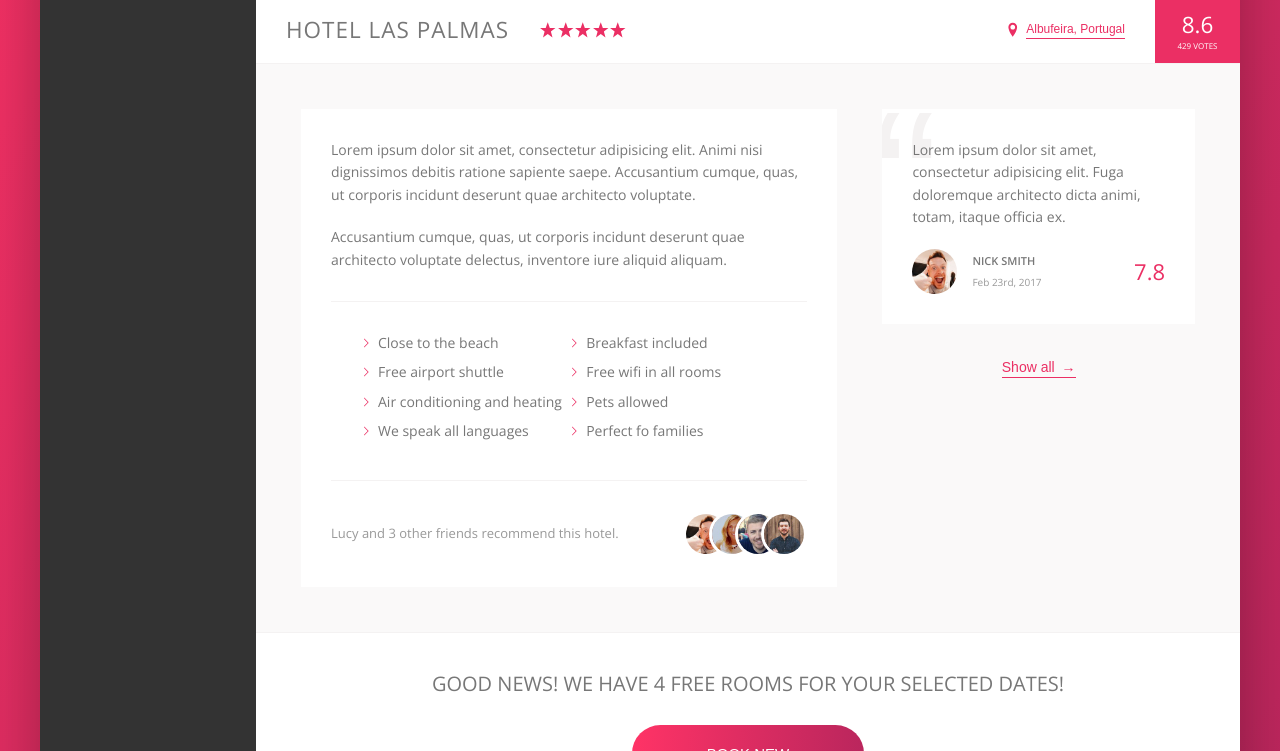
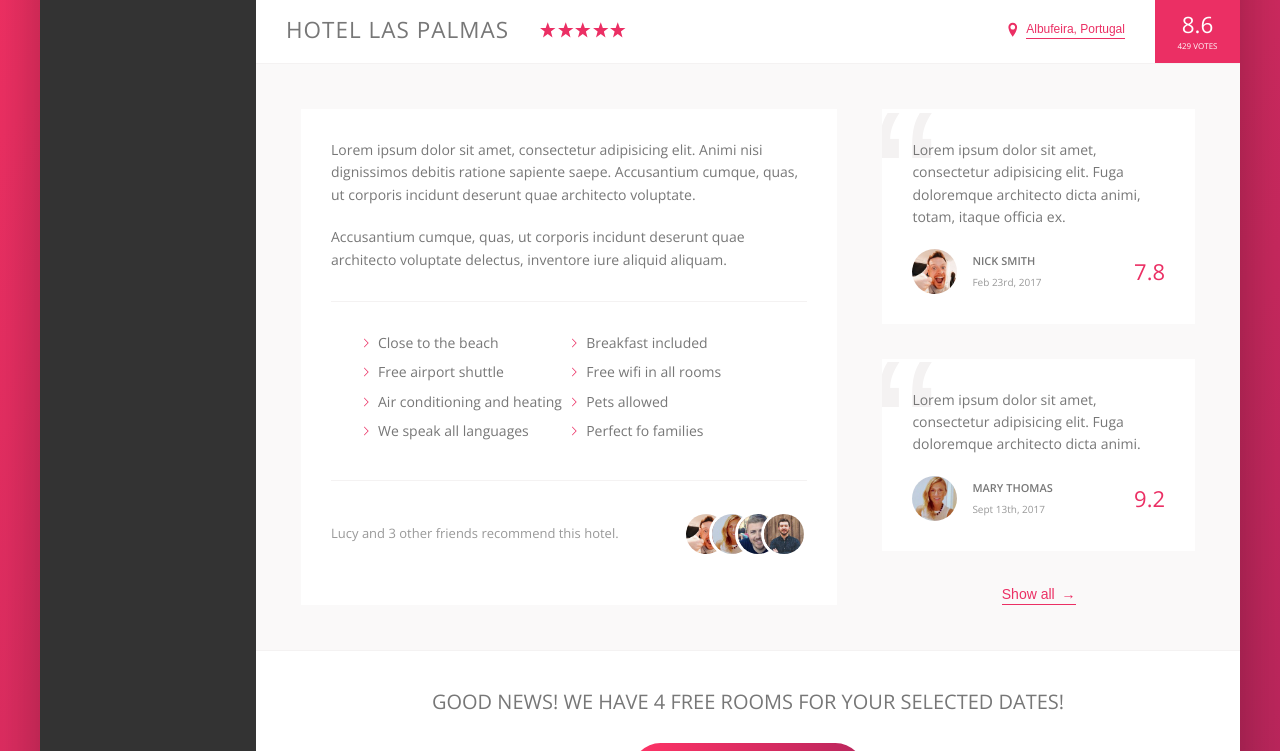
Before and after one commit to mhatem01101/Trillo, a website: page index.html in a window 1280 px wide. Shown: the part 538-1289 px from the top of the page. Drawn offline with nearby package versions, Linux system fonts and the light colour scheme.

Commit message:
return back figure

```diff
--- a/index.html
+++ b/index.html
@@ -182,7 +182,7 @@
                                 <div class="review__rating">7.8</div>
                             </figcaption>
                         </figure>
-                        <!-- <figure class="review">
+                        <figure class="review">
                             <blockquote class="review__text">
                                 Lorem ipsum dolor sit amet, consectetur adipisicing elit. Fuga doloremque architecto
                                 dicta animi.
@@ -195,7 +195,7 @@
                                 </div>
                                 <div class="review__rating">9.2</div>
                             </figcaption>
-                        </figure> -->
+                        </figure>
                         <button class="btn-inline">Show all <span>&rarr;</span></button>
                     </div>
                 </div>
```
